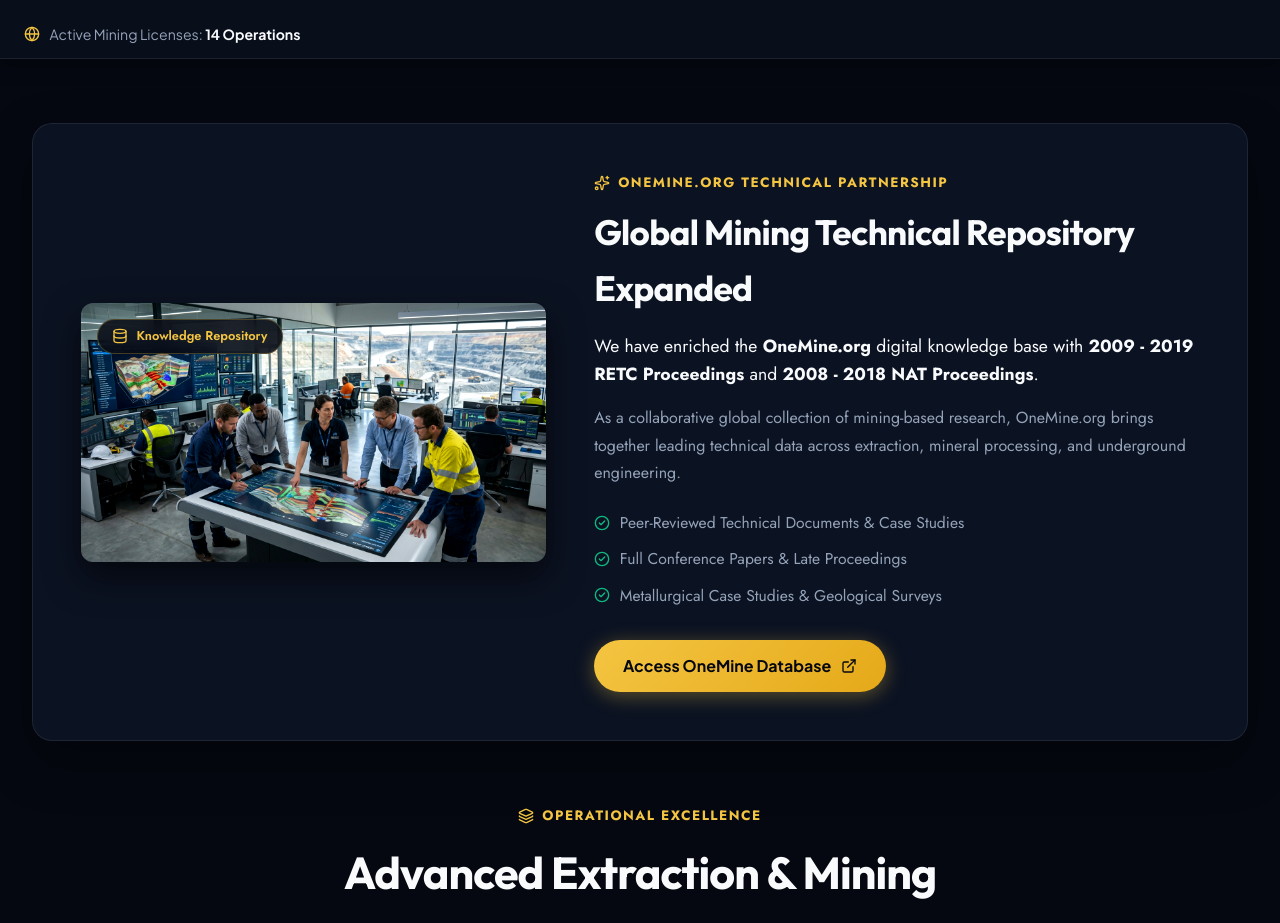
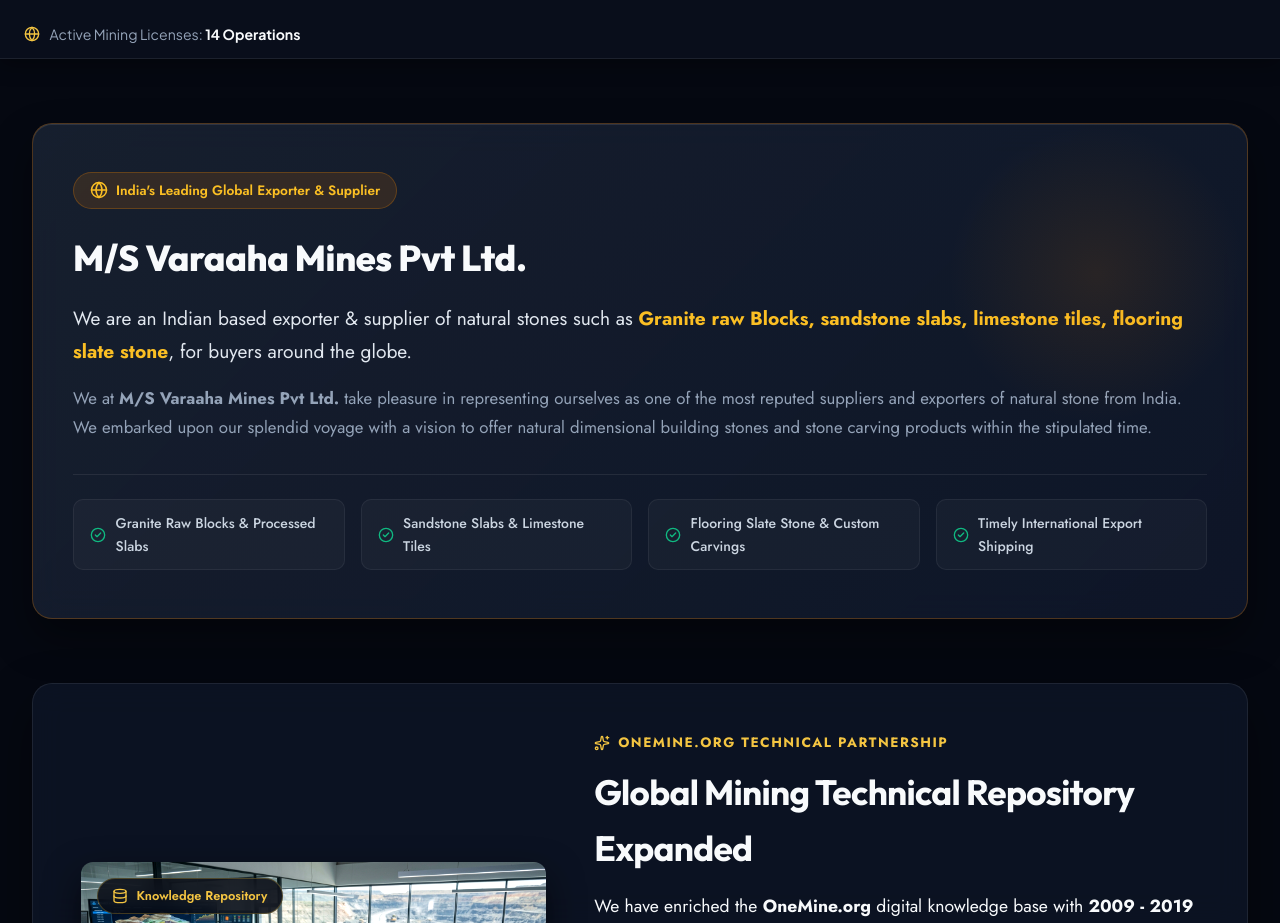
Before and after one commit to sai1234-tech/Varaaha, a React (Create React App) app: page / in a window 1280 px wide. Shown: the part 908-1831 px from the top of the page. Built offline with nearby package versions, Linux system fonts and the light colour scheme.

Commit message:
Add M/S Varaaha Mines Pvt Ltd global exporter introduction card on homepage

```diff
--- a/src/Components/ArticleSection/ArticleSection.css
+++ b/src/Components/ArticleSection/ArticleSection.css
@@ -589,3 +589,95 @@
     height: 38px;
   }
 }
+
+/* Global Exporter Company Intro Section */
+.company-intro-banner {
+  width: 100%;
+}
+
+.company-intro-card {
+  background: linear-gradient(135deg, rgba(30, 41, 59, 0.7), rgba(15, 23, 42, 0.9));
+  border: 1px solid rgba(217, 119, 6, 0.3);
+  border-radius: 20px;
+  padding: 3rem 2.5rem;
+  box-shadow: 0 20px 40px rgba(0, 0, 0, 0.4), inset 0 1px 0 rgba(255, 255, 255, 0.1);
+  position: relative;
+  overflow: hidden;
+}
+
+.company-intro-card::before {
+  content: "";
+  position: absolute;
+  top: 0;
+  right: 0;
+  width: 300px;
+  height: 300px;
+  background: radial-gradient(circle, rgba(217, 119, 6, 0.12) 0%, transparent 70%);
+  pointer-events: none;
+}
+
+.intro-badge {
+  display: inline-flex;
+  align-items: center;
+  gap: 0.5rem;
+  background: rgba(217, 119, 6, 0.15);
+  border: 1px solid rgba(217, 119, 6, 0.3);
+  color: #fbbf24;
+  padding: 0.4rem 1rem;
+  border-radius: 30px;
+  font-size: 0.85rem;
+  font-weight: 600;
+  margin-bottom: 1.25rem;
+}
+
+.company-intro-card h2 {
+  font-size: 2.25rem;
+  font-weight: 800;
+  color: #f8fafc;
+  margin: 0 0 1rem 0;
+  letter-spacing: -0.01em;
+}
+
+.intro-lead {
+  font-size: 1.2rem;
+  color: #e2e8f0;
+  line-height: 1.7;
+  margin-bottom: 1rem;
+}
+
+.intro-lead strong {
+  color: #fbbf24;
+}
+
+.intro-body {
+  font-size: 1.05rem;
+  color: #94a3b8;
+  line-height: 1.75;
+  margin-bottom: 2rem;
+}
+
+.intro-features-grid {
+  display: grid;
+  grid-template-columns: repeat(auto-fit, minmax(250px, 1fr));
+  gap: 1rem;
+  border-top: 1px solid rgba(255, 255, 255, 0.08);
+  padding-top: 1.5rem;
+}
+
+.feature-pill {
+  display: flex;
+  align-items: center;
+  gap: 0.6rem;
+  background: rgba(255, 255, 255, 0.03);
+  border: 1px solid rgba(255, 255, 255, 0.06);
+  padding: 0.75rem 1rem;
+  border-radius: 10px;
+  font-size: 0.875rem;
+  color: #cbd5e1;
+  font-weight: 500;
+}
+
+.feature-pill .check-icon {
+  color: #10b981;
+  flex-shrink: 0;
+}
--- a/src/Components/ArticleSection/ArticleSection.js
+++ b/src/Components/ArticleSection/ArticleSection.js
@@ -119,6 +119,42 @@
 
       {/* Main Content Body */}
       <main className="main-content-section" id="article-details">
+        {/* Global Natural Stone Exporter Profile Card */}
+        <section className="company-intro-banner">
+          <div className="glass-panel company-intro-card">
+            <div className="intro-badge">
+              <Globe size={18} className="intro-icon" />
+              <span>India's Leading Global Exporter & Supplier</span>
+            </div>
+            <h2>M/S Varaaha Mines Pvt Ltd.</h2>
+            <p className="intro-lead">
+              We are an Indian based exporter & supplier of natural stones such as <strong>Granite raw Blocks, sandstone slabs, limestone tiles, flooring slate stone</strong>, for buyers around the globe.
+            </p>
+            <p className="intro-body">
+              We at <strong>M/S Varaaha Mines Pvt Ltd.</strong> take pleasure in representing ourselves as one of the most reputed suppliers and exporters of natural stone from India. We embarked upon our splendid voyage with a vision to offer natural dimensional building stones and stone carving products within the stipulated time.
+            </p>
+
+            <div className="intro-features-grid">
+              <div className="feature-pill">
+                <CheckCircle2 size={16} className="check-icon" />
+                <span>Granite Raw Blocks & Processed Slabs</span>
+              </div>
+              <div className="feature-pill">
+                <CheckCircle2 size={16} className="check-icon" />
+                <span>Sandstone Slabs & Limestone Tiles</span>
+              </div>
+              <div className="feature-pill">
+                <CheckCircle2 size={16} className="check-icon" />
+                <span>Flooring Slate Stone & Custom Carvings</span>
+              </div>
+              <div className="feature-pill">
+                <CheckCircle2 size={16} className="check-icon" />
+                <span>Timely International Export Shipping</span>
+              </div>
+            </div>
+          </div>
+        </section>
+
         {/* Knowledge Base & OneMine Announcement Card */}
         <section className="announcement-banner-wrapper">
           <div className="glass-panel announcement-card">
```
